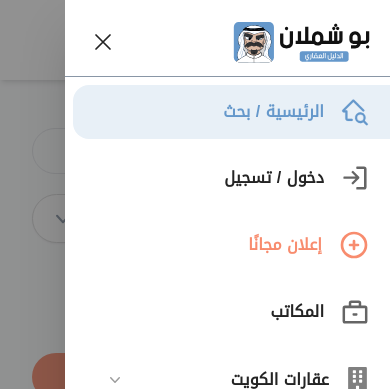
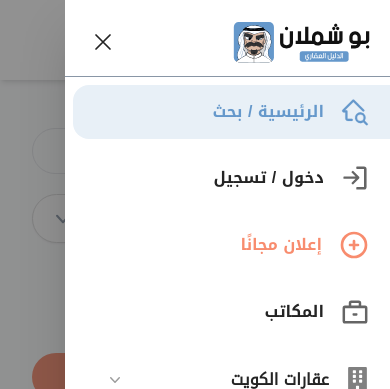
Before and after one commit to samiur-r/square-feet, a Next.js app: page / in a window 390 px wide. Both pictures are taken after a click on the button "Open menu". Shown: the top 389 px of the page. Built offline with nearby package versions, Linux system fonts and the light colour scheme.

Commit message:
style: fix nav mobile items font weight

```diff
--- a/src/components/Nav.tsx
+++ b/src/components/Nav.tsx
@@ -1368,7 +1368,7 @@ const Nav: React.FC = () => {
                       className={`${
                         activeItemOnMobile === item.title &&
                         'bg-primary-lighter text-primary'
-                      } flex items-center gap-4 justify-end pr-5 py-3 ml-2 rounded-l-2xl hover:bg-primary-lighter cursor-pointer transition-colors ease-in-out duration-500`}
+                      } flex font-bold font-DroidArabicKufiBold items-center gap-4 justify-end pr-5 py-3 ml-2 rounded-l-2xl hover:bg-primary-lighter cursor-pointer transition-colors ease-in-out duration-500`}
                     >
                       <p
                         className={`${
```
